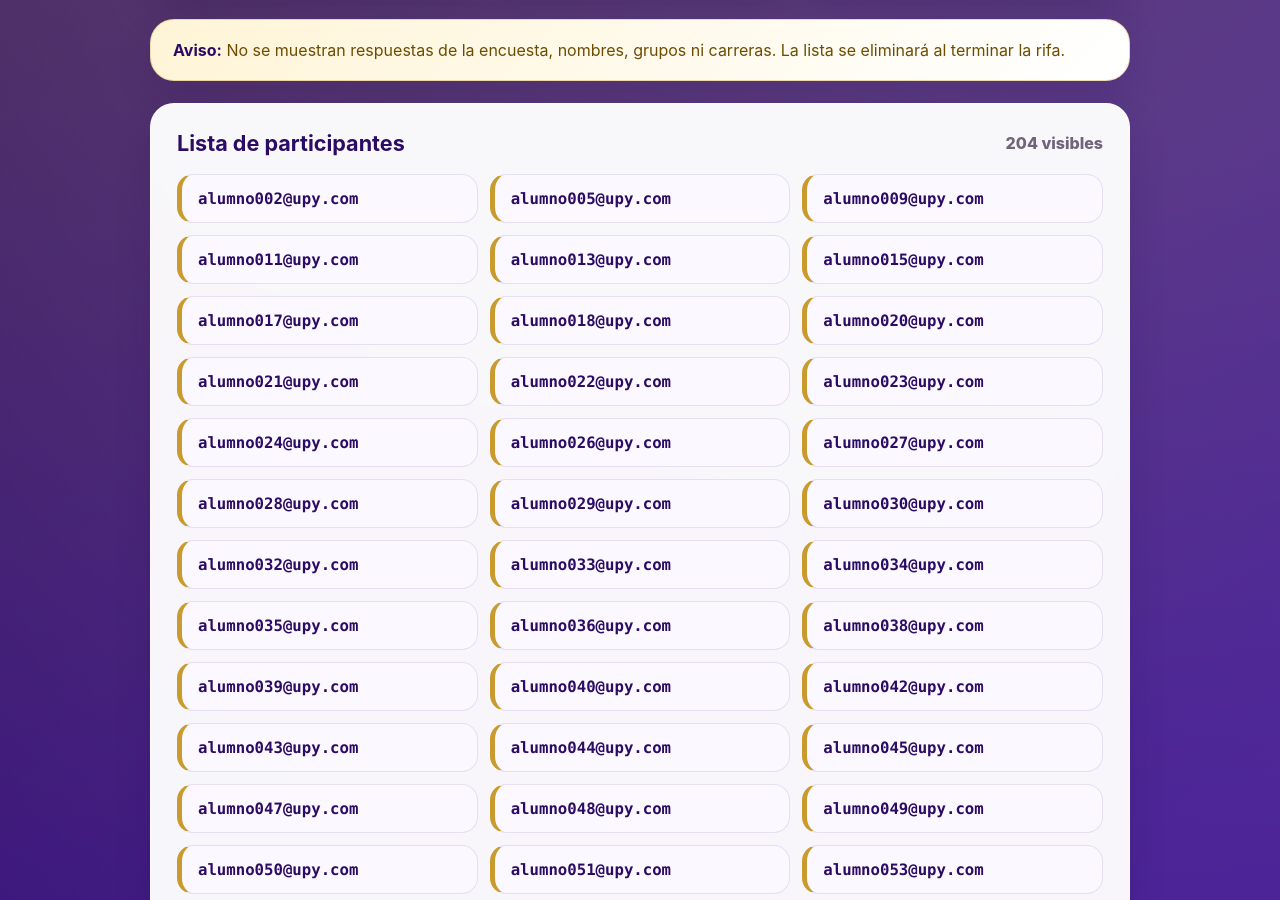
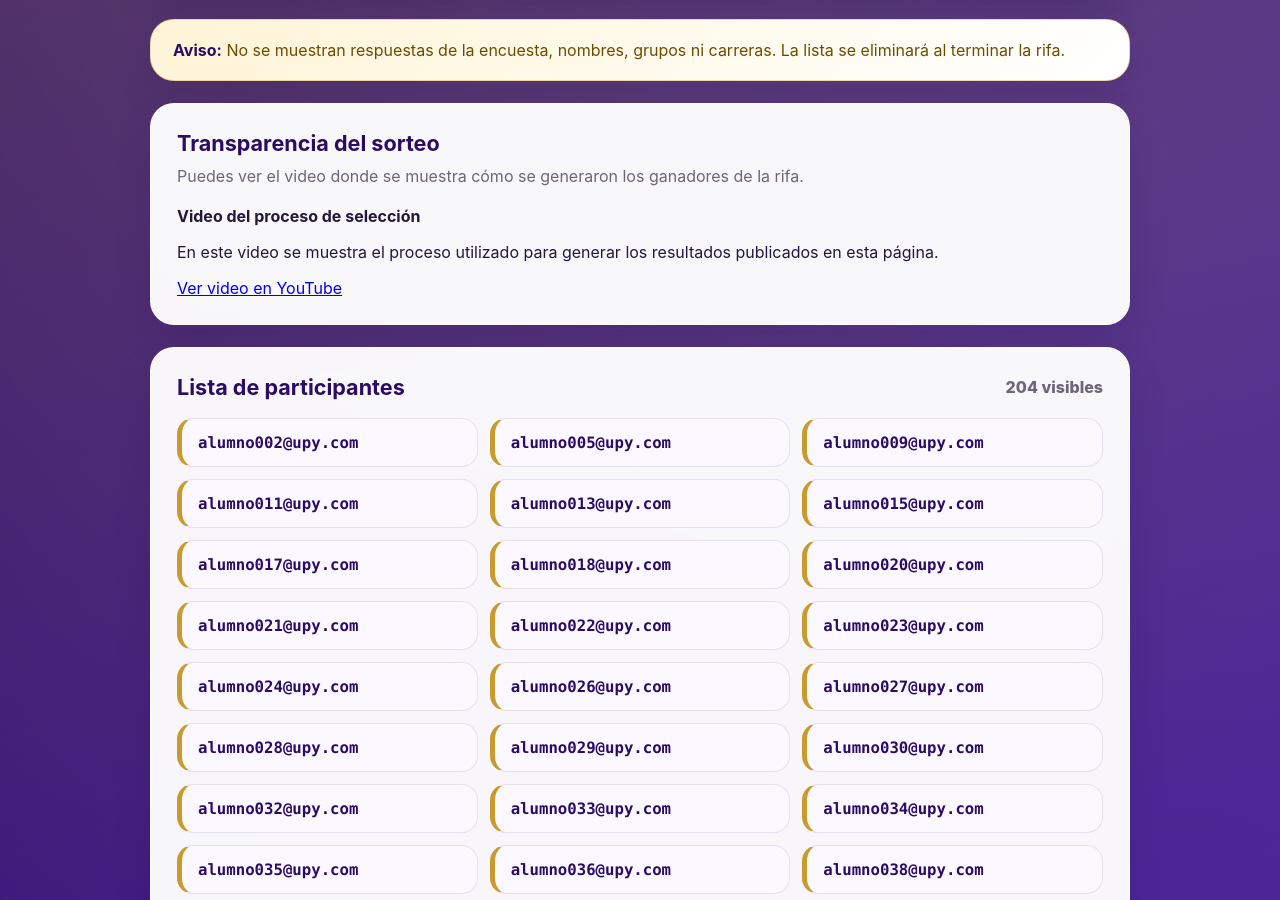
Before and after one commit to Terrificfantasm/rifa-encuesta-upy, a plain HTML site: page index.html in a window 1280 px wide. Shown: the part 1105-2005 px from the top of the page. Drawn offline with Linux system fonts and the light colour scheme.

Commit message:
FinalFinal

```diff
--- a/index.html
+++ b/index.html
@@ -68,7 +68,34 @@
       <strong>Aviso:</strong>
       No se muestran respuestas de la encuesta, nombres, grupos ni carreras. La lista se eliminará al terminar la rifa.
     </section>
+<section class="participants-section video-section">
+  <div class="section-header">
+    <div>
+      <h2>Transparencia del sorteo</h2>
+      <p class="section-subtitle">
+        Puedes ver el video donde se muestra cómo se generaron los ganadores de la rifa.
+      </p>
+    </div>
+  </div>
 
+    <div class="video-card">
+      <div class="video-text">
+        <strong>Video del proceso de selección</strong>
+        <p>
+          En este video se muestra el proceso utilizado para generar los resultados publicados en esta página.
+        </p>
+      </div>
+
+      <a
+        class="video-button"
+        href="https://www.youtube.com/watch?v=TU_VIDEO_ID"
+        target="_blank"
+        rel="noopener noreferrer"
+      >
+        Ver video en YouTube
+      </a>
+    </div>
+</section>
     <section class="participants-section">
       <div class="section-header">
         <h2>Lista de participantes</h2>
```
